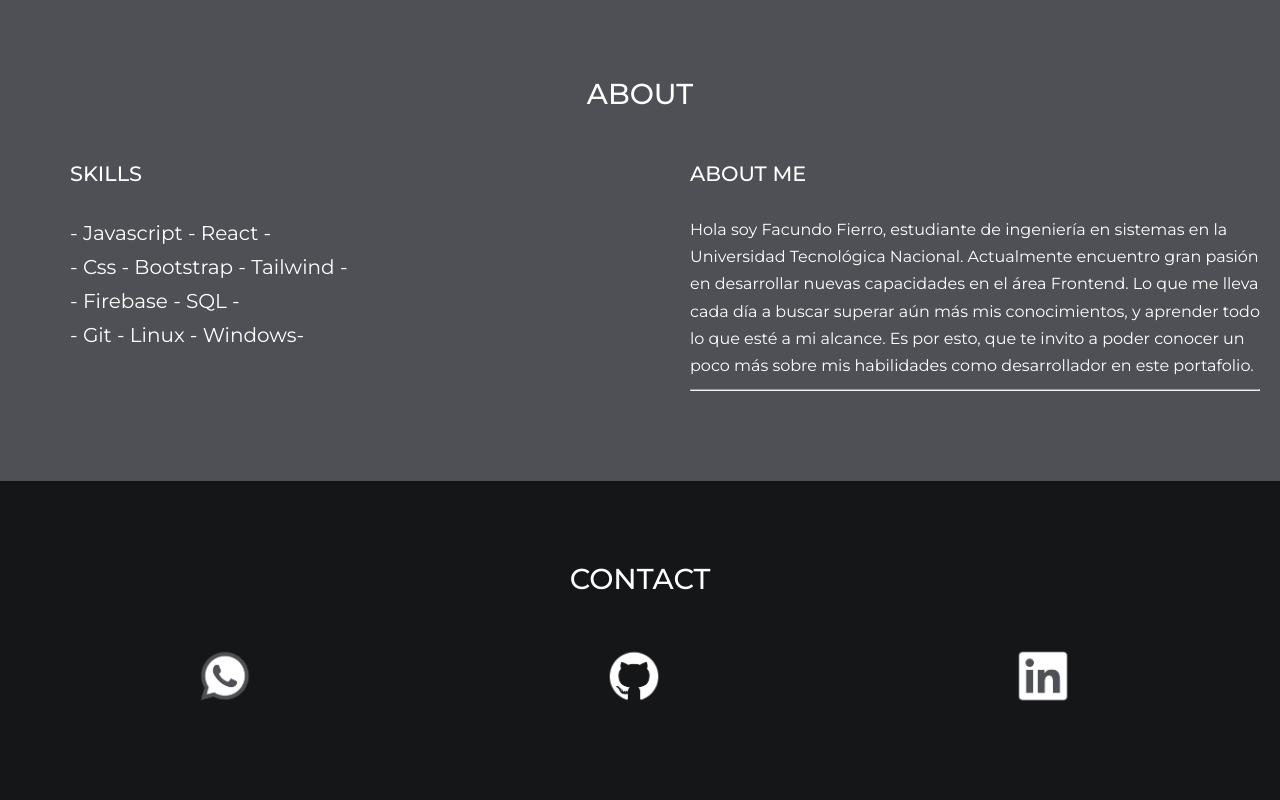
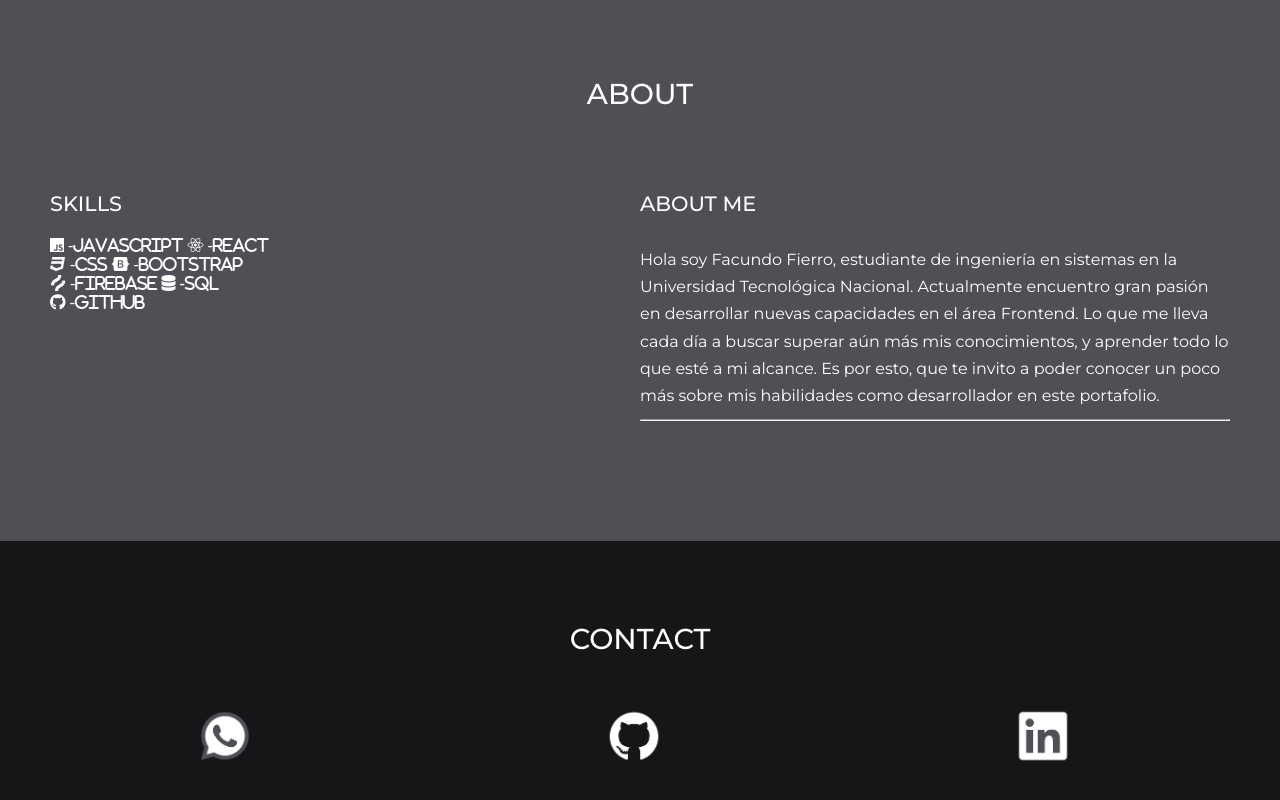
Before and after one commit to facufr12/portafolio, a plain HTML site: page index.html in a window 1280 px wide. Shown: the part 1167-1967 px from the top of the page. Drawn offline with Linux system fonts and the light colour scheme.

Commit message:
actualizacion

```diff
--- a/css/mobile.css
+++ b/css/mobile.css
@@ -12,6 +12,7 @@
 
 .about-row {
 	flex-wrap: wrap;
+
 }
 
 .about-row-experience,
--- a/css/style.css
+++ b/css/style.css
@@ -157,12 +157,14 @@ a {
 
 .about-row {
 	display: flex;
+    padding: 30px;
 }
 
 .about-row-experience,
 .about-row-me {
 	width: 50%;
-	padding-left: 50px;
+	padding: o;
+
 }
 
 /* Contact */
--- a/index.html
+++ b/index.html
@@ -8,6 +8,8 @@
     <meta charset="UTF-8" />
     <meta http-equiv="X-UA-Compatible" content="IE=edge" />
     <meta name="viewport" content="width=device-width, initial-scale=1.0" />
+   <script src="https://kit.fontawesome.com/59f9f9c8ec.js" crossorigin="anonymous"></script>
+
     <link rel="stylesheet" href="/css/style.css" />
     <link
       rel="stylesheet"
@@ -63,9 +65,17 @@
         <div class="about-row">
           <div class="about-row-experience">
             <h4>Skills</h4>
-            <p class="large"> - Javascript - React - <br/>- Css -
-               Bootstrap  - Tailwind - <br/>
-                - Firebase - SQL - <br/> - Git - Linux - Windows-</p>
+         <i class="fa-brands fa-js">    -Javascript</i>
+         <i class="fa-brands fa-react">    -React</i>
+         <br/>
+         <i class="fa-brands fa-css3">   -Css</i>
+         <i class="fa-brands fa-bootstrap">   -Bootstrap</i>
+         <br/>
+         <i class="fa-brands fa-hotjar">    -Firebase</i>
+         <i class="fas fa-database">    -Sql</i>
+         <br/>
+         <i class="fab fa-github">    -Github</i>
+
 
 
               </div>
```
